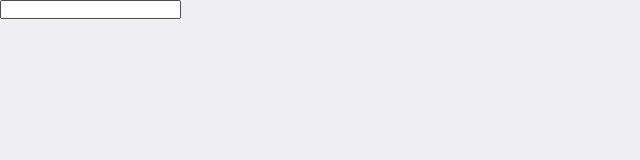
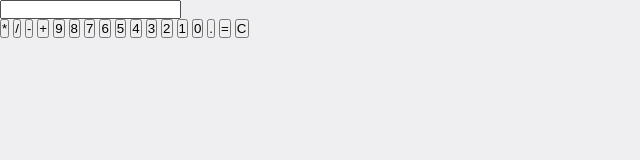
Before and after one commit to Alpha19i/calculadoraSimples, a plain HTML site: page index.html in a window 1280 px wide. Shown: the whole page, without its empty margins (0-640 px from the left). Drawn offline with Linux system fonts and the light colour scheme.

Commit message:
created buttons

```diff
--- a/index.html
+++ b/index.html
@@ -13,6 +13,29 @@
             <input type="text" class="screen">
 
         </form>
+
+        <div class="buttons">
+           <button type="button" class="btn btn-yellow" data-num="*">*</button>
+           <button type="button" class="btn btn-yellow" data-num="/">/</button>
+           <button type="button" class="btn btn-yellow" data-num="-"> -</button>
+           <button type="button" class="btn btn-yellow" data-num="+">+</button>
+
+           <button type="button" class="btn btn-grey" data-num="9">9</button>
+           <button type="button" class="btn btn-grey" data-num="8">8</button>
+           <button type="button" class="btn btn-grey" data-num="7">7</button>
+           <button type="button" class="btn btn-grey" data-num="6">6</button>
+           <button type="button" class="btn btn-grey" data-num="5">5</button>
+           <button type="button" class="btn btn-grey" data-num="4">4</button>
+           <button type="button" class="btn btn-grey" data-num="3">3</button>
+           <button type="button" class="btn btn-grey" data-num="2">2</button>
+           <button type="button" class="btn btn-grey" data-num="1">1</button>
+           <button type="button" class="btn btn-grey" data-num="0">0</button>
+           <button type="button" class="btn btn-grey" data-num=".">.</button>
+
+           <button type="button" class="btn-green"> = </button>
+           <button type="button" class="btn-red">C</button>
+
+        </div>
     </section>
     <script src="script.js"></script>
 </body>
```
